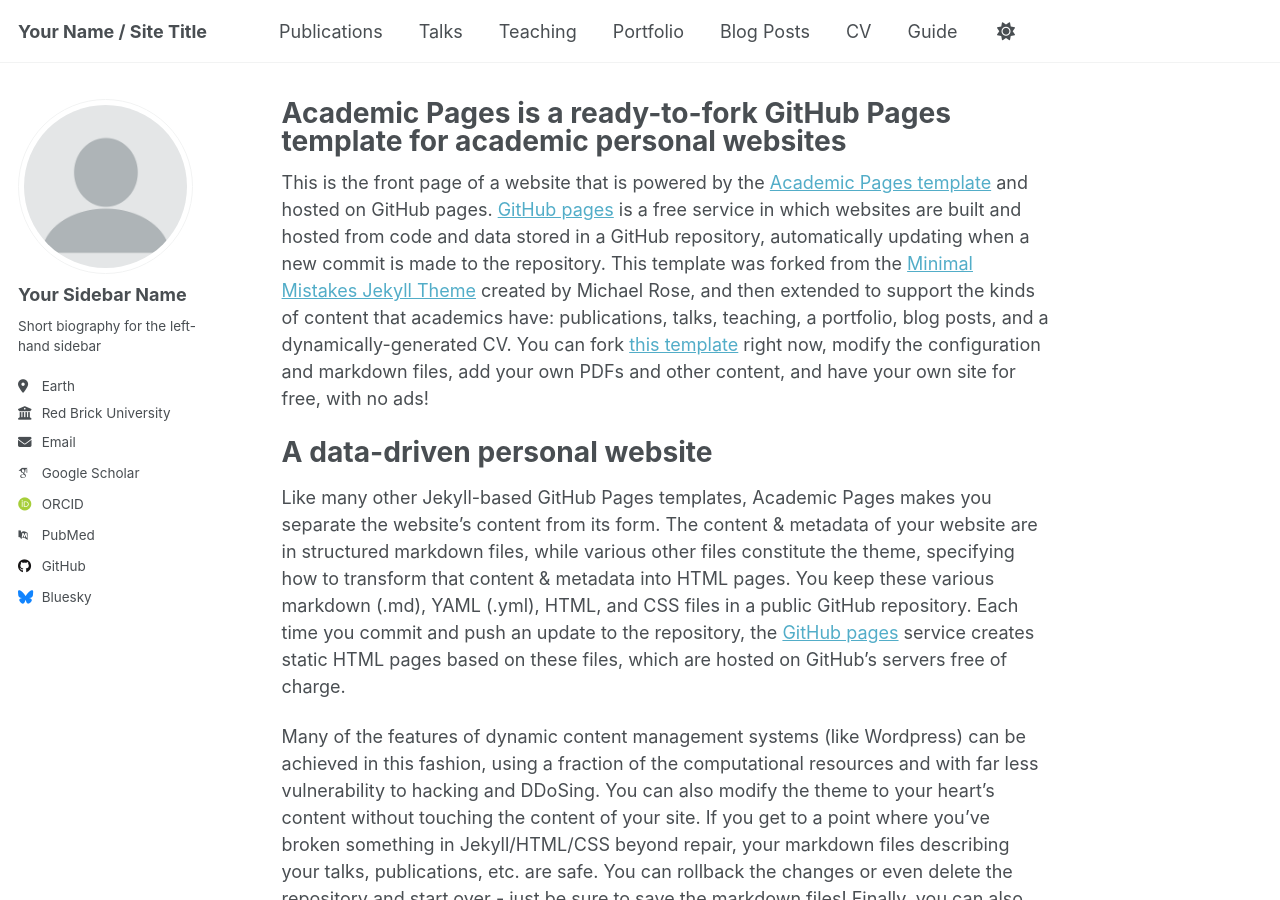
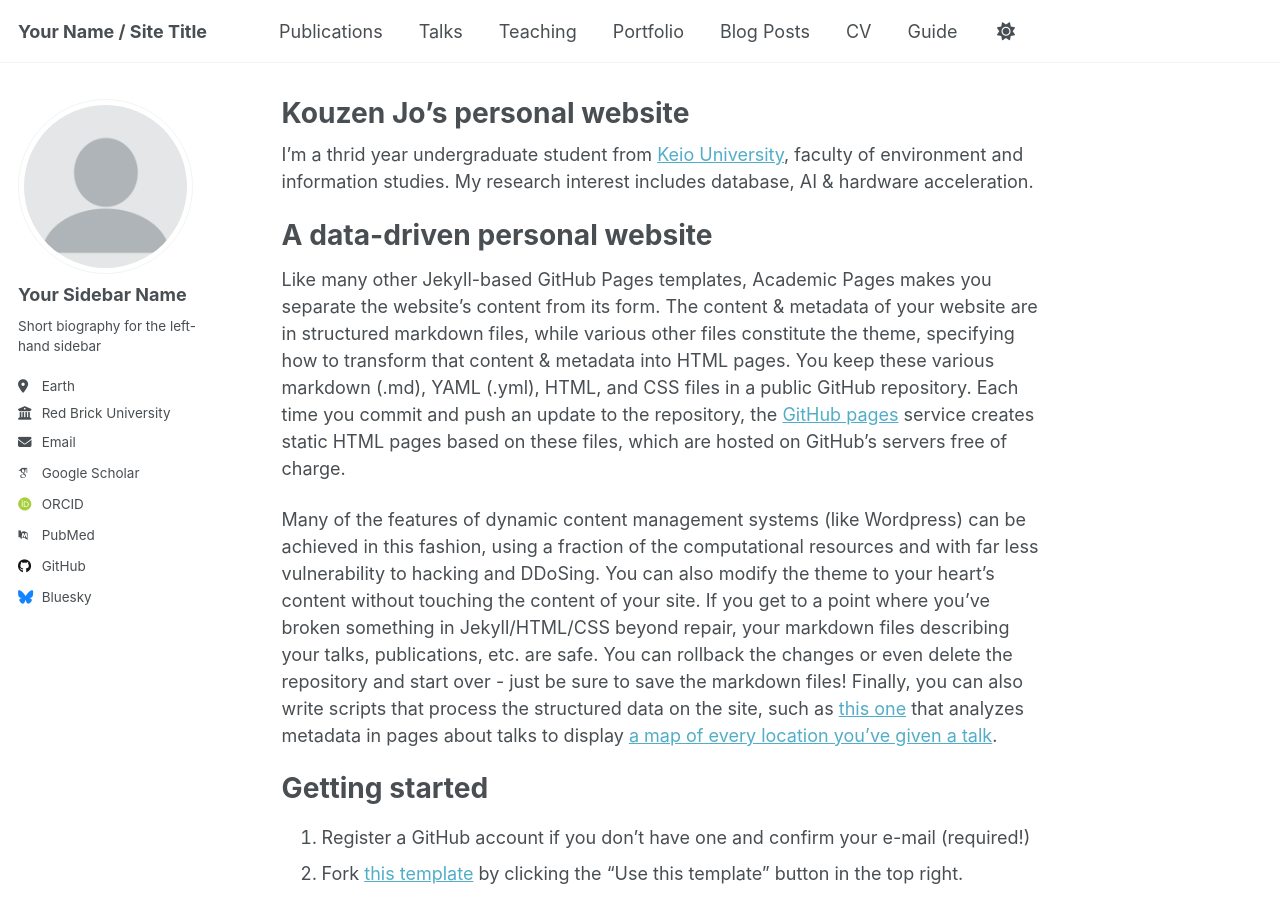
Before and after one commit to Joe-Xuu/joe-xuu.github.io, a Jekyll site: the page built from _pages/about.md, in a window 1280 px wide and 900 px high. Built offline with Jekyll 4.4.1, drawn with Linux system fonts in a browser that asks for light colours; some web fonts are replaced.

Commit message:
Update about.md
text

```diff
--- a/_pages/about.md
+++ b/_pages/about.md
@@ -1,13 +1,13 @@
 ---
 permalink: /
-title: "Academic Pages is a ready-to-fork GitHub Pages template for academic personal websites"
+title: "Kouzen Jo's personal website"
 author_profile: true
 redirect_from:
   - /about/
   - /about.html
 ---
-
-This is the front page of a website that is powered by the [Academic Pages template](https://github.com/academicpages/academicpages.github.io) and hosted on GitHub pages. [GitHub pages](https://pages.github.com) is a free service in which websites are built and hosted from code and data stored in a GitHub repository, automatically updating when a new commit is made to the repository. This template was forked from the [Minimal Mistakes Jekyll Theme](https://mmistakes.github.io/minimal-mistakes/) created by Michael Rose, and then extended to support the kinds of content that academics have: publications, talks, teaching, a portfolio, blog posts, and a dynamically-generated CV. You can fork [this template](https://github.com/academicpages/academicpages.github.io) right now, modify the configuration and markdown files, add your own PDFs and other content, and have your own site for free, with no ads!
+I'm a thrid year undergraduate student from [Keio University](https://www.keio.ac.jp/ja), faculty of environment and information studies.
+My research interest includes database, AI & hardware acceleration.
 
 A data-driven personal website
 ======
```
